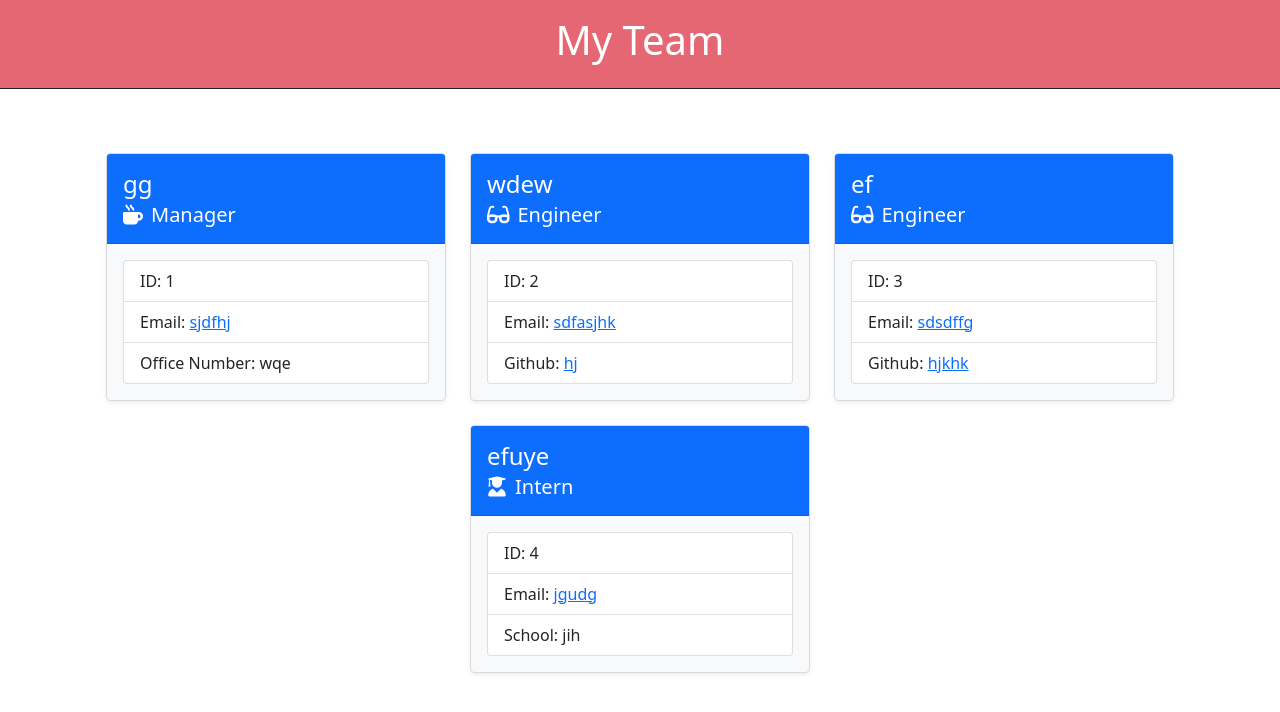
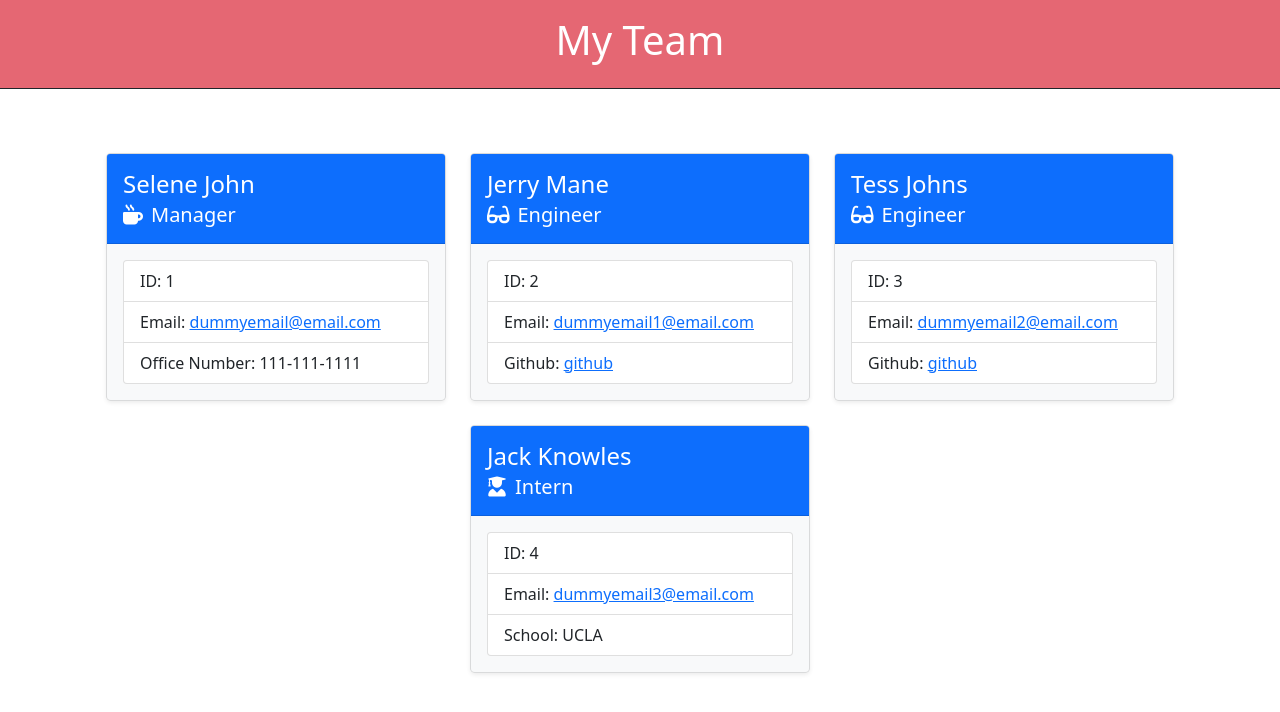
Before and after one commit to meghark/team-details-generator-inquirer-nodejs, a website: page dist/index.html in a window 1280 px wide. Drawn offline with nearby package versions, Linux system fonts and the light colour scheme.

```diff
--- a/dist/index.html
+++ b/dist/index.html
@@ -24,14 +24,14 @@
       <div class="col">
       <div class="card mb-4 rounded-3 shadow-sm  bg-light">
         <div class="card-header py-3 text-white bg-primary">
-          <h4 class="card-title">gg</h4>
+          <h4 class="card-title">Selene John</h4>
           <h5 class="card-subtitle mb2"><span class="pe-2"><i class="fa-solid fa-mug-hot"></i></span>Manager</h5>
         </div>
         <div class="card-body width: 18rem border-primary">
            <ul class="list-group">
             <li class="list-group-item">ID: <span>1</span></li>
-            <li class="list-group-item">Email: <a href="mailto: sjdfhj">sjdfhj</a></li>
-            <li class="list-group-item">Office Number: <span>wqe</span></li>
+            <li class="list-group-item">Email: <a href="mailto: dummyemail@email.com">dummyemail@email.com</a></li>
+            <li class="list-group-item">Office Number: <span>111-111-1111</span></li>
            </ul>
         </div>
       </div>
@@ -40,14 +40,14 @@
       <div class="col">
       <div class="card mb-4 rounded-3 shadow-sm  bg-light">
         <div class="card-header py-3 text-white bg-primary">
-          <h4 class="card-title">wdew</h4>
+          <h4 class="card-title">Jerry Mane</h4>
           <h5 class="card-subtitle mb2"><span class="pe-2"><i class="fa-solid fa-glasses"></i></span>Engineer</h5>
         </div>
         <div class="card-body width: 18rem border-primary">
            <ul class="list-group">
             <li class="list-group-item">ID: <span>2</span></li>
-            <li class="list-group-item">Email: <a href="mailto: sdfasjhk">sdfasjhk</a></li>
-            <li class="list-group-item">Github: <a href="www.github.com/hj">hj</a></li>
+            <li class="list-group-item">Email: <a href="mailto: dummyemail1@email.com">dummyemail1@email.com</a></li>
+            <li class="list-group-item">Github: <a href="www.github.com/github">github</a></li>
            </ul>
         </div>
       </div>
@@ -55,14 +55,14 @@
       <div class="col">
       <div class="card mb-4 rounded-3 shadow-sm  bg-light">
         <div class="card-header py-3 text-white bg-primary">
-          <h4 class="card-title">ef</h4>
+          <h4 class="card-title">Tess Johns</h4>
           <h5 class="card-subtitle mb2"><span class="pe-2"><i class="fa-solid fa-glasses"></i></span>Engineer</h5>
         </div>
         <div class="card-body width: 18rem border-primary">
            <ul class="list-group">
             <li class="list-group-item">ID: <span>3</span></li>
-            <li class="list-group-item">Email: <a href="mailto: sdsdffg">sdsdffg</a></li>
-            <li class="list-group-item">Github: <a href="www.github.com/hjkhk">hjkhk</a></li>
+            <li class="list-group-item">Email: <a href="mailto: dummyemail2@email.com">dummyemail2@email.com</a></li>
+            <li class="list-group-item">Github: <a href="www.github.com/github">github</a></li>
            </ul>
         </div>
       </div>
@@ -71,14 +71,14 @@
       <div class="col">
       <div class="card mb-4 rounded-3 shadow-sm  bg-light">
         <div class="card-header py-3 text-white bg-primary">
-          <h4 class="card-title">efuye</h4>
+          <h4 class="card-title">Jack Knowles</h4>
           <h5 class="card-subtitle mb2"><span class="pe-2"><i class="fa-solid fa-user-graduate"></i></span>Intern</h5>
         </div>
         <div class="card-body width: 18rem border-primary">
            <ul class="list-group">
             <li class="list-group-item">ID: <span>4</span></li>
-            <li class="list-group-item">Email: <a href="mailto: jgudg">jgudg</a></li>
-            <li class="list-group-item">School: <span>jih</span></li>
+            <li class="list-group-item">Email: <a href="mailto: dummyemail3@email.com">dummyemail3@email.com</a></li>
+            <li class="list-group-item">School: <span>UCLA</span></li>
            </ul>
         </div>
       </div>
```
Also changed, not shown: images/commandline.PNG (added), images/webpage.PNG (added), readme.md.
